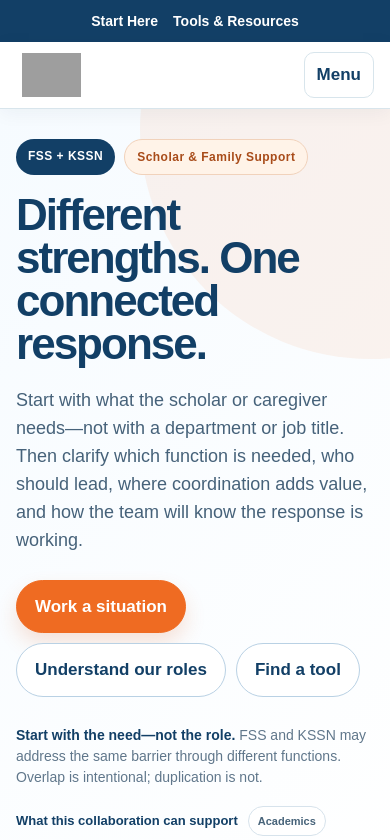
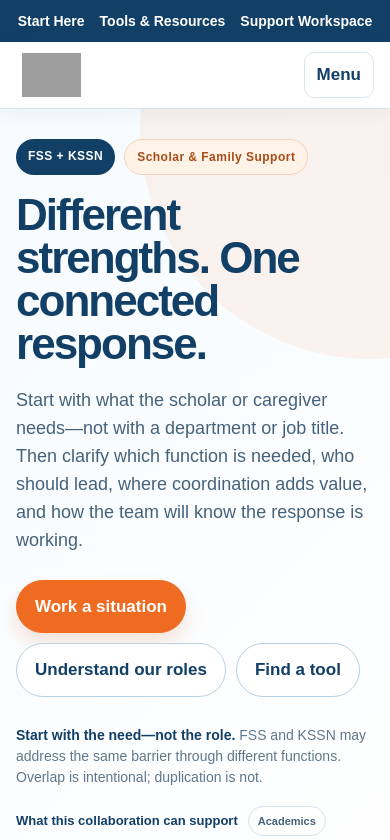
Before and after one commit to melatkins2-ops/grps-fss-kssn-integration-test, a plain HTML site: page index.html in a window 390 px wide. Shown: the top 840 px of the page. Drawn offline with Linux system fonts and the light colour scheme; grey boxes are pictures that could not be loaded.

Commit message:
Add the Support Workspace to the FSS + KSSN guide menus (#5)
The guide's top quick links and main menu (including the phone menu)
now open the Support Workspace.


Claude-Session: https://claude.ai/code/session_01XDTnn61YsAwa3d2tsE4hA2

Co-authored-by: Claude <noreply@anthropic.com>

```diff
--- a/index.html
+++ b/index.html
@@ -576,14 +576,14 @@ button,input,textarea,select{font-family:Arial,Helvetica,sans-serif}
 </head>
 <body>
 <a class="skip" href="#main">Skip to content</a>
-<div class="utility"><div class="wrap"><span>GRPS Community & Student Affairs</span><nav class="utility-links" aria-label="Quick links"><a href="#home" onclick="go('home');return false">Start Here</a><a href="#tools" onclick="go('tools');return false">Tools & Resources</a></nav></div></div>
+<div class="utility"><div class="wrap"><span>GRPS Community & Student Affairs</span><nav class="utility-links" aria-label="Quick links"><a href="#home" onclick="go('home');return false">Start Here</a><a href="#tools" onclick="go('tools');return false">Tools & Resources</a><a href="workspace.html">Support Workspace</a></nav></div></div>
 <header class="brandbar"><div class="wrap brandrow">
   <button class="brand" onclick="go('home')" aria-label="Go to home">
     <img class="grps-logo" src="https://grps-cdn.fxbrt.com/downloads/communications/grpsmychoicelogo.png" alt="Grand Rapids Public Schools — My Choice">
     <span class="brand-title"><b>FSS + KSSN Collaboration</b><small>Scholar, Family & Community School Support</small></span>
   </button>
   <button class="menuBtn" id="menuBtn" onclick="toggleMenu()" aria-expanded="false" aria-controls="mainNav">Menu</button>
-  <nav class="nav" id="mainNav" aria-label="Primary"><button onclick="go('home')">Home</button><button onclick="go('roles')">How We Work Together</button><button onclick="go('home');puStart('concern')">Work a Situation</button><button onclick="go('tools')">Tools & Resources</button></nav>
+  <nav class="nav" id="mainNav" aria-label="Primary"><button onclick="go('home')">Home</button><button onclick="go('roles')">How We Work Together</button><button onclick="go('home');puStart('concern')">Work a Situation</button><button onclick="go('tools')">Tools & Resources</button><button onclick="location.href='workspace.html'">Support Workspace</button></nav>
 </div></header>
 <main id="main">
 <section class="page active" id="home">
```
